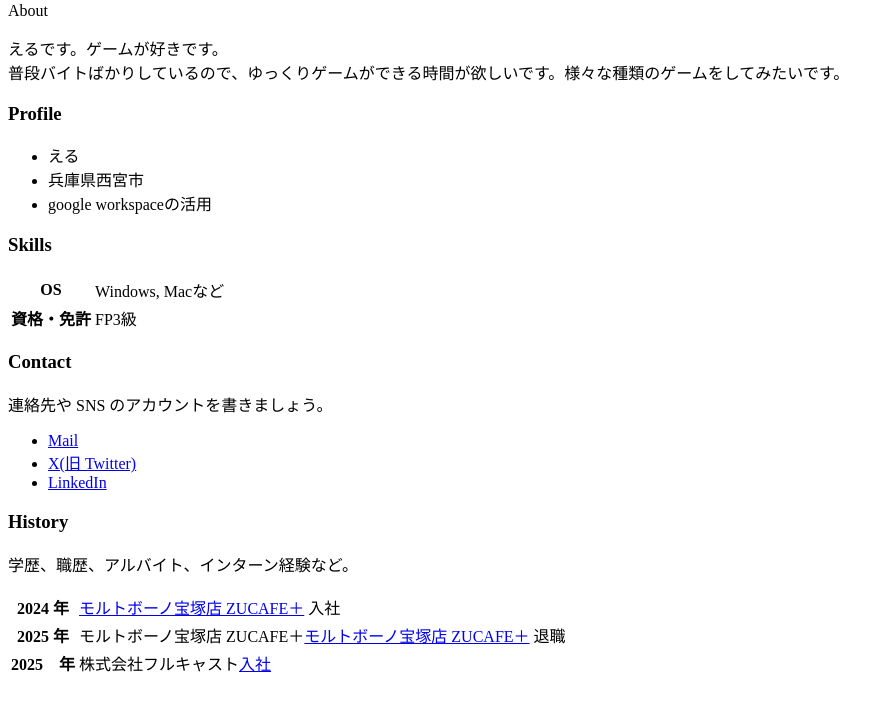
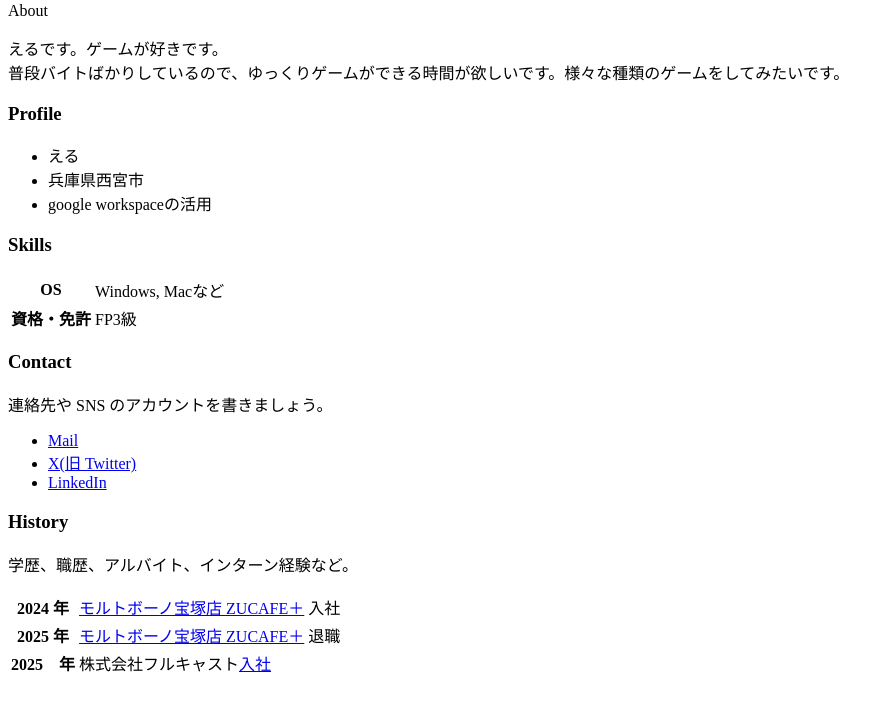
Before and after one commit to ELLELLELL553/ELLELLELL553.github.io, a plain HTML site: page index.html in a window 1280 px wide. Shown: the part 87-798 px from the top of the page, without its empty margins (0-894 px from the left). Drawn offline with Linux system fonts and the light colour scheme.

Commit message:
Fix link formatting for モルトボーノ宝塚店 ZUCAFE＋

```diff
--- a/index.html
+++ b/index.html
@@ -50,7 +50,7 @@
       </tr>
       <tr>
         <th>2025 年</th>
-        <td>モルトボーノ宝塚店 ZUCAFE＋<a href="https://www.hotpepper.jp/strJ004536608/yoyaku/?vos=othpporgzzzzx00000001/">モルトボーノ宝塚店 ZUCAFE＋</a> 退職</td>
+        <td><a href="https://www.hotpepper.jp/strJ004536608/yoyaku/?vos=othpporgzzzzx00000001/">モルトボーノ宝塚店 ZUCAFE＋</a> 退職</td>
       </tr>
       <tr>
         <th>2025　年</th>
```
